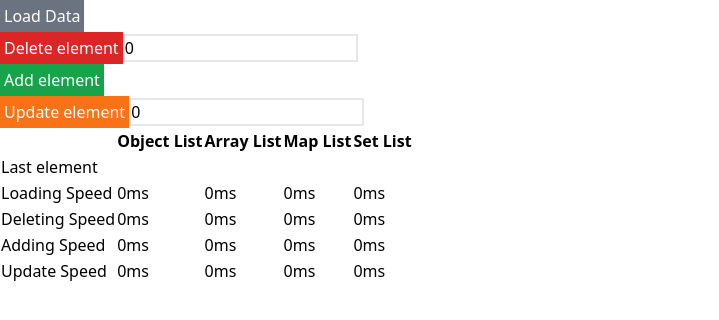
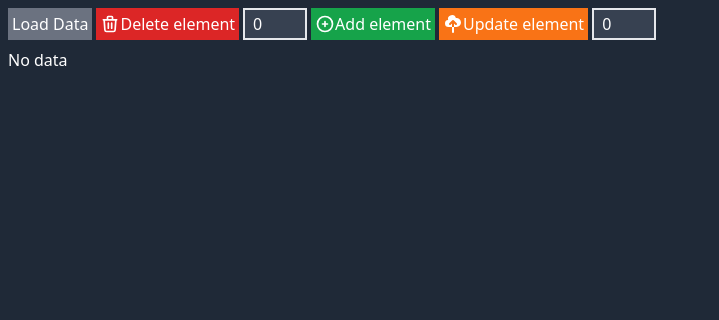
Before and after one commit to rogerioasj/list-speed-test, a React (Vite) app: page / in a window 1280 px wide. Shown: the top 320 px of the page, without its empty margins (0-719 px from the left). Built offline with nearby package versions, Linux system fonts and the light colour scheme.

Commit message:
css styling and document formating

```diff
--- a/index.html
+++ b/index.html
@@ -4,7 +4,7 @@
     <meta charset="UTF-8" />
     <link rel="icon" type="image/svg+xml" href="/vite.svg" />
     <meta name="viewport" content="width=device-width, initial-scale=1.0" />
-    <title>Vite + React + TS</title>
+    <title>Lists Performance Test</title>
   </head>
   <body>
     <div id="root"></div>
--- a/src/App.tsx
+++ b/src/App.tsx
@@ -1,40 +1,57 @@
-import { useState, useRef } from 'react'
+import { useState, useRef } from "react";
 
 function App() {
+  const [data, setData] = useState<ListItem[]>();
 
-  const [data, setData] = useState<ListItem[]>()
+  const [objectList, setObjectList] = useState<any>();
+  const [arrayList, setArrayList] = useState<ListItem[]>([]);
+  const [mapList, setMapList] = useState(new Map());
+  const [setList, setSetList] = useState(new Set<ListItem>());
 
-  const [objectList, setObjectList] = useState<any>()
-  const [arrayList, setArrayList] = useState<ListItem[]>([])
-  const [mapList, setMapList] = useState(new Map())
-  const [setList, setSetList] = useState(new Set<ListItem>())
+  const [objectListPerformance, setObjectListPerformance] =
+    useState<ListPerformance>({
+      loading: 0,
+      deleting: 0,
+      adding: 0,
+      updating: 0,
+    });
+  const [arrayListPerformance, setArrayListPerformance] =
+    useState<ListPerformance>({
+      loading: 0,
+      deleting: 0,
+      adding: 0,
+      updating: 0,
+    });
+  const [mapListPerformance, setMapListPerformance] = useState<ListPerformance>(
+    { loading: 0, deleting: 0, adding: 0, updating: 0 }
+  );
+  const [setListPerformance, setSetListPerformance] = useState<ListPerformance>(
+    { loading: 0, deleting: 0, adding: 0, updating: 0 }
+  );
 
-  const [objectListPerformance, setObjectListPerformance] = useState<ListPerformance>({loading: 0, deleting: 0, adding: 0, updating: 0})
-  const [arrayListPerformance, setArrayListPerformance] = useState<ListPerformance>({loading: 0, deleting: 0, adding: 0, updating: 0})
-  const [mapListPerformance, setMapListPerformance] = useState<ListPerformance>({loading: 0, deleting: 0, adding: 0, updating: 0})
-  const [setListPerformance, setSetListPerformance] = useState<ListPerformance>({loading: 0, deleting: 0, adding: 0, updating: 0})
-
-  const indexToDeleteInput = useRef<HTMLInputElement>(null)
-  const indexToUpdateInput = useRef<HTMLInputElement>(null)
+  const indexToDeleteInput = useRef<HTMLInputElement>(null);
+  const indexToUpdateInput = useRef<HTMLInputElement>(null);
 
   type ListItem = {
-    id: number,
-    name: string,
-    age: number,
-    isMarried: boolean,
-    children: [{
-      id: number,
-      name: string,
-      age: number,
-    }]
+    id: number;
+    name: string;
+    age: number;
+    isMarried: boolean;
+    children: [
+      {
+        id: number;
+        name: string;
+        age: number;
       }
+    ];
+  };
 
   type ListPerformance = {
-    loading: number,
-    deleting: number,
-    adding: number,
-    updating: number
-  }
+    loading: number;
+    deleting: number;
+    adding: number;
+    updating: number;
+  };
 
   /**
    * Returns the difference between the current and last performance
@@ -43,80 +60,82 @@ function App() {
    * @return {number}
    */
   function measurePerformance(currentPerformance: number): number {
-    const elapsedTime = performance.now() - currentPerformance
-    return Number(elapsedTime.toFixed(3))
+    const elapsedTime = performance.now() - currentPerformance;
+    return Number(elapsedTime.toFixed(3));
   }
 
   /**
    * Fetches the data from the API
    */
   async function getDataFromAPI() {
-    const response = await fetch('https://api.json-generator.com/templates/rMum_X1PMGd_/data', {
-      method: 'POST',
+    const response = await fetch(
+      "https://api.json-generator.com/templates/rMum_X1PMGd_/data",
+      {
+        method: "POST",
         headers: {
-        'Content-Type': 'application/json',
-        'Authorization': 'bearer agllzvqap4yzzjf8w5t19wexqawhvla5u0h0poif'
+          "Content-Type": "application/json",
+          Authorization: "bearer agllzvqap4yzzjf8w5t19wexqawhvla5u0h0poif",
+        },
       }
-    })
+    );
 
-    const apiData: ListItem[] = await response.json()
-    if (!apiData || apiData.length === 0)
-      return
+    const apiData: ListItem[] = await response.json();
+    if (!apiData || apiData.length === 0) return;
 
     {
-      const start = performance.now()
-      apiData.forEach(item => {
+      const start = performance.now();
+      apiData.forEach((item) => {
         setObjectList((prevState: any) => {
           return {
             ...prevState,
-            [item.id]: item
-          }
-        })
-      })
-      setObjectListPerformance(prevState => {
-        prevState.loading = measurePerformance(start)
-        return prevState
-      })
-    }
-
-    {
-      const start = performance.now()
-      apiData.forEach(item => {
-        setArrayList((prevState) => [...prevState, item])
-      })
-      setArrayListPerformance(prevState => {
-        prevState.loading = measurePerformance(start)
-        return prevState
-      })
-    }
-
-    {
-      const start = performance.now()
-      apiData.forEach(item => {
-        setMapList((prevState) => {
-          return new Map(prevState).set(item.id, item)
-        })
-      })
-      setMapListPerformance(prevState => {
-        prevState.loading = measurePerformance(start)
-        return prevState
+            [item.id]: item,
+          };
+        });
+      });
+      setObjectListPerformance((prevState) => {
+        prevState.loading = measurePerformance(start);
+        return prevState;
       });
     }
 
     {
-      const start = performance.now()
-      apiData.forEach(item => {
-        setSetList((prevState) => {
-          return new Set(prevState).add(item)
-        })
-      })
-      setSetListPerformance(prevState => {
-        prevState.loading = measurePerformance(start)
-        return prevState
-      })
+      const start = performance.now();
+      apiData.forEach((item) => {
+        setArrayList((prevState) => [...prevState, item]);
+      });
+      setArrayListPerformance((prevState) => {
+        prevState.loading = measurePerformance(start);
+        return prevState;
+      });
     }
 
-    setData(apiData)
+    {
+      const start = performance.now();
+      apiData.forEach((item) => {
+        setMapList((prevState) => {
+          return new Map(prevState).set(item.id, item);
+        });
+      });
+      setMapListPerformance((prevState) => {
+        prevState.loading = measurePerformance(start);
+        return prevState;
+      });
+    }
+
+    {
+      const start = performance.now();
+      apiData.forEach((item) => {
+        setSetList((prevState) => {
+          return new Set(prevState).add(item);
+        });
+      });
+      setSetListPerformance((prevState) => {
+        prevState.loading = measurePerformance(start);
+        return prevState;
+      });
+    }
+
+    setData(apiData);
   }
 
   /**
@@ -124,70 +143,70 @@ function App() {
    *
    */
   function deleteItem() {
-    if (!data || data.length === 0)
-      return
+    if (!data || data.length === 0) return;
 
-    const index = (indexToDeleteInput.current ? indexToDeleteInput.current.value : 0) as number
+    const index = (
+      indexToDeleteInput.current ? indexToDeleteInput.current.value : 0
+    ) as number;
 
-    if (index < 0 || index >= data.length)
-      return
+    if (index < 0 || index >= data.length) return;
 
-    const item = data[index]
+    const item = data[index];
 
     {
-      const start = performance.now()
+      const start = performance.now();
       setObjectList((prevState: any) => {
-        delete prevState[item.id]
+        delete prevState[item.id];
         return {
-          ...prevState
-        }
-      })
-      setObjectListPerformance(prevState => {
-        prevState.deleting = measurePerformance(start)
-        return prevState
-      })
+          ...prevState,
+        };
+      });
+      setObjectListPerformance((prevState) => {
+        prevState.deleting = measurePerformance(start);
+        return prevState;
+      });
     }
 
     {
-      const start = performance.now()
+      const start = performance.now();
       setArrayList((prevState) => {
-        prevState.splice(index, 1)
-        return [...prevState]
-      })
-      setArrayListPerformance(prevState => {
-        prevState.deleting = measurePerformance(start)
-        return prevState
-      })
+        prevState.splice(index, 1);
+        return [...prevState];
+      });
+      setArrayListPerformance((prevState) => {
+        prevState.deleting = measurePerformance(start);
+        return prevState;
+      });
     }
 
     {
-      const start = performance.now()
+      const start = performance.now();
       setMapList((prevState) => {
-        prevState.delete(item.id)
-        return new Map(prevState)
-      })
-      setMapListPerformance(prevState => {
-        prevState.deleting = measurePerformance(start)
-        return prevState
-      })
+        prevState.delete(item.id);
+        return new Map(prevState);
+      });
+      setMapListPerformance((prevState) => {
+        prevState.deleting = measurePerformance(start);
+        return prevState;
+      });
     }
 
     {
-      const start = performance.now()
+      const start = performance.now();
       setSetList((prevState) => {
-        prevState.delete(item)
-        return new Set(prevState)
-      })
-      setSetListPerformance(prevState => {
-        prevState.deleting = measurePerformance(start)
-        return prevState
-      })
+        prevState.delete(item);
+        return new Set(prevState);
+      });
+      setSetListPerformance((prevState) => {
+        prevState.deleting = measurePerformance(start);
+        return prevState;
+      });
     }
 
     setData((prevState) => {
-      prevState!.splice(index, 1)
-      return [...prevState!]
-    })
+      prevState!.splice(index, 1);
+      return [...prevState!];
+    });
   }
 
   /**
@@ -195,71 +214,71 @@ function App() {
    *
    */
   function addItem() {
-    if (!data || data.length === 0)
-      return
+    if (!data || data.length === 0) return;
 
-    const item = data[data.length - 1]
+    const item = data[data.length - 1];
     const newItem: ListItem = {
       id: item.id + 1,
       name: `${item.name}-new`,
       age: item.age + 1,
       isMarried: !item.isMarried,
-      children: [{
+      children: [
+        {
           id: item.children[0].id + 1,
           name: `${item.children[0].name}-new`,
           age: item.children[0].age + 1,
-      }]
+        },
+      ],
+    };
+
+    {
+      const start = performance.now();
+      setObjectList((prevState: any) => {
+        return {
+          ...prevState,
+          [newItem.id]: newItem,
+        };
+      });
+      setObjectListPerformance((prevState) => {
+        prevState.adding = measurePerformance(start);
+        return prevState;
+      });
     }
 
     {
-      const start = performance.now()
-      setObjectList((prevState: any) => {
-        return {
-          ...prevState,
-          [newItem.id]: newItem
-        }
-      })
-      setObjectListPerformance(prevState => {
-        prevState.adding = measurePerformance(start)
-        return prevState
-      })
+      const start = performance.now();
+      setArrayList((prevState) => [...prevState, newItem]);
+      setArrayListPerformance((prevState) => {
+        prevState.adding = measurePerformance(start);
+        return prevState;
+      });
     }
 
     {
-      const start = performance.now()
-      setArrayList((prevState) => [...prevState, newItem])
-      setArrayListPerformance(prevState => {
-        prevState.adding = measurePerformance(start)
-        return prevState
-      })
+      const start = performance.now();
+      setMapList((prevState) => {
+        return new Map(prevState).set(newItem.id, newItem);
+      });
+      setMapListPerformance((prevState) => {
+        prevState.adding = measurePerformance(start);
+        return prevState;
+      });
     }
 
     {
-      const start = performance.now()
-      setMapList((prevState) => {
-        return new Map(prevState).set(newItem.id, newItem)
-      })
-      setMapListPerformance(prevState => {
-        prevState.adding = measurePerformance(start)
-        return prevState
-      })
-    }
-
-    {
-      const start = performance.now()
+      const start = performance.now();
       setSetList((prevState) => {
-        return new Set(prevState).add(newItem)
-      }
-      )
-      setSetListPerformance(prevState => {
-        prevState.adding = measurePerformance(start)
-        return prevState
-      })
+        return new Set(prevState).add(newItem);
+      });
+      setSetListPerformance((prevState) => {
+        prevState.adding = measurePerformance(start);
+        return prevState;
+      });
     }
 
     setData((prevState) => {
-      return [...prevState!, newItem]
-    })
+      return [...prevState!, newItem];
+    });
   }
 
   /**
@@ -267,80 +286,157 @@ function App() {
    *
    */
   function updateItem() {
-    if (!data || data.length === 0)
-      return
+    if (!data || data.length === 0) return;
 
-    const index = (indexToUpdateInput.current ? indexToUpdateInput.current.value : 0) as number
+    const index = (
+      indexToUpdateInput.current ? indexToUpdateInput.current.value : 0
+    ) as number;
 
-    if (index < 0 || index >= data.length)
-      return
+    if (index < 0 || index >= data.length) return;
 
-    const item = data[index]
+    const item = data[index];
 
     {
-      const start = performance.now()
+      const start = performance.now();
       setObjectList((prevState: any) => {
-        prevState[item.id].name = `${item.name}-updated`
+        prevState[item.id].name = `${item.name}-updated`;
         return {
-          ...prevState
-        }
-      })
-      setObjectListPerformance(prevState => {
-        prevState.updating = measurePerformance(start)
-        return prevState
-      })
+          ...prevState,
+        };
+      });
+      setObjectListPerformance((prevState) => {
+        prevState.updating = measurePerformance(start);
+        return prevState;
+      });
     }
 
     {
-      const start = performance.now()
+      const start = performance.now();
       setArrayList((prevState) => {
-        prevState[index].name = `${item.name}-updated`
-        return [...prevState]
-      })
-      setArrayListPerformance(prevState => {
-        prevState.updating = measurePerformance(start)
-        return prevState
-      })
+        prevState[index].name = `${item.name}-updated`;
+        return [...prevState];
+      });
+      setArrayListPerformance((prevState) => {
+        prevState.updating = measurePerformance(start);
+        return prevState;
+      });
     }
 
     {
-      const start = performance.now()
+      const start = performance.now();
       setMapList((prevState) => {
         prevState.set(item.id, {
           ...prevState.get(item.id),
-          name: `${item.name}-updated`
-        })
-        return new Map(prevState)
-      })
-      setMapListPerformance(prevState => {
-        prevState.updating = measurePerformance(start)
-        return prevState
-      })
+          name: `${item.name}-updated`,
+        });
+        return new Map(prevState);
+      });
+      setMapListPerformance((prevState) => {
+        prevState.updating = measurePerformance(start);
+        return prevState;
+      });
     }
 
     {
-      const start = performance.now()
+      const start = performance.now();
       setSetList((prevState: Set<ListItem>) => {
-        [...prevState][index].name = `${item.name}-updated`
-        return new Set(prevState)
-      })
-      setSetListPerformance(prevState => {
-        prevState.updating = measurePerformance(start)
-        return prevState
-      })
+        [...prevState][index].name = `${item.name}-updated`;
+        return new Set(prevState);
+      });
+      setSetListPerformance((prevState) => {
+        prevState.updating = measurePerformance(start);
+        return prevState;
+      });
     }
   }
 
   return (
     <>
-      <button onClick={getDataFromAPI} className="bg-gray-500 text-center text-white py-1 pl-1 pr-1">Load Data {data ? "(" + data?.length + ")" : ""}</button><br />
-      <button onClick={() => deleteItem()} className="bg-red-600 text-center text-white py-1 pl-1 pr-1">Delete element</button><input className="border-2" type="number" ref={indexToDeleteInput} id="indexToDeleteInput" defaultValue={0} /><br />
-      <button onClick={() => addItem()} className="bg-green-600 text-center text-white py-1 pl-1 pr-1">Add element</button><br />
-      <button onClick={() => updateItem()} className="bg-orange-500 text-center text-white py-1 pl-1 pr-1">Update element</button><input className="border-2" type="number" ref={indexToUpdateInput} id="indexToUpdateInput" defaultValue={0} /> <br />
-      <table>
+      <div className="flex content-center pl-2 py-2">
+        <button
+          onClick={getDataFromAPI}
+          className="bg-gray-500 flex items-center"
+        >
+          Load Data {data ? "(" + data?.length + ")" : ""}
+        </button>
+        <button
+          onClick={() => deleteItem()}
+          className="bg-red-600 flex items-center"
+        >
+          <svg
+            xmlns="http://www.w3.org/2000/svg"
+            className="h-5 w-5"
+            fill="none"
+            viewBox="0 0 24 24"
+            stroke="currentColor"
+            strokeWidth={2}
+          >
+            <path
+              strokeLinecap="round"
+              strokeLinejoin="round"
+              d="M19 7l-.867 12.142A2 2 0 0116.138 21H7.862a2 2 0 01-1.995-1.858L5 7m5 4v6m4-6v6m1-10V4a1 1 0 00-1-1h-4a1 1 0 00-1 1v3M4 7h16"
+            />
+          </svg>
+          Delete element
+        </button>
+        <input
+          className="bg-gray-700 pl-2 text-left border-2 mr-1 w-16"
+          type="number"
+          ref={indexToDeleteInput}
+          id="indexToDeleteInput"
+          value={data ? data?.length - 1 : 0}
+        />
+        <br />
+        <button
+          onClick={() => addItem()}
+          className="bg-green-600 flex items-center"
+        >
+          <svg
+            xmlns="http://www.w3.org/2000/svg"
+            className="h-5 w-5"
+            fill="none"
+            viewBox="0 0 24 24"
+            stroke="currentColor"
+            strokeWidth={2}
+          >
+            <path
+              strokeLinecap="round"
+              strokeLinejoin="round"
+              d="M12 9v3m0 0v3m0-3h3m-3 0H9m12 0a9 9 0 11-18 0 9 9 0 0118 0z"
+            />
+          </svg>
+          Add element
+        </button>
+        <br />
+        <button
+          onClick={() => updateItem()}
+          className="bg-orange-500 flex items-center"
+        >
+          <svg
+            xmlns="http://www.w3.org/2000/svg"
+            className="h-5 w-5"
+            viewBox="0 0 20 20"
+            fill="currentColor"
+          >
+            <path d="M5.5 13a3.5 3.5 0 01-.369-6.98 4 4 0 117.753-1.977A4.5 4.5 0 1113.5 13H11V9.413l1.293 1.293a1 1 0 001.414-1.414l-3-3a1 1 0 00-1.414 0l-3 3a1 1 0 001.414 1.414L9 9.414V13H5.5z" />
+            <path d="M9 13h2v5a1 1 0 11-2 0v-5z" />
+          </svg>
+          Update element
+        </button>
+        <input
+          className="bg-gray-700 pl-2 text-left border-2 mr-1 w-16"
+          type="number"
+          ref={indexToUpdateInput}
+          id="indexToUpdateInput"
+          value={data ? data?.length - 1 : 0}
+        />
+        <br />
+      </div>
+      {data &&
+        <table className="table-fixed bg-gray-700 text-gray-300 ml-2 mr-2">
           <thead>
-          <tr>
-            <th></th>
+            <tr className="border-b-2 border-gray-500">
+              <th className="w-28"></th>
               <th>Object List</th>
               <th>Array List</th>
               <th>Map List</th>
@@ -348,36 +444,46 @@ function App() {
             </tr>
           </thead>
           <tbody>
-          <tr>
-            <td>Last element</td>
-            <td>{data ? JSON.stringify(objectList[Object.keys(objectList)[data.length - 1]]) : ""}</td>
+            <tr className="border-b-2 border-gray-500">
+              <td className="font-bold pl-1">Last element</td>
+              <td>
+                {data
+                  ? JSON.stringify(
+                      objectList[Object.keys(objectList)[data.length - 1]]
+                    )
+                  : ""}
+              </td>
               <td>{data ? JSON.stringify(arrayList[data.length - 1]) : ""}</td>
-            <td>{data ? JSON.stringify(mapList.get(data[data.length - 1].id)) : ""}</td>
+              <td>
+                {data
+                  ? JSON.stringify(mapList.get(data[data.length - 1].id))
+                  : ""}
+              </td>
               <td>{data ? JSON.stringify([...setList][data.length - 1]) : ""}</td>
             </tr>
-          <tr>
-            <td>Loading Speed</td>
+            <tr className="border-b-2 border-gray-500">
+              <td className="font-bold pl-1">Loading Performance</td>
               <td>{objectListPerformance.loading || 0}ms</td>
               <td>{arrayListPerformance.loading || 0}ms</td>
               <td>{mapListPerformance.loading || 0}ms</td>
               <td>{setListPerformance.loading || 0}ms</td>
             </tr>
-          <tr>
-            <td>Deleting Speed</td>
+            <tr className="border-b-2 border-gray-500">
+              <td className="font-bold pl-1">Deleting Performance</td>
               <td>{objectListPerformance.deleting || 0}ms</td>
               <td>{arrayListPerformance.deleting || 0}ms</td>
               <td>{mapListPerformance.deleting || 0}ms</td>
               <td>{setListPerformance.deleting || 0}ms</td>
             </tr>
-          <tr>
-            <td>Adding Speed</td>
+            <tr className="border-b-2 border-gray-500">
+              <td className="font-bold pl-1">Adding Performance</td>
               <td>{objectListPerformance.adding || 0}ms</td>
               <td>{arrayListPerformance.adding || 0}ms</td>
               <td>{mapListPerformance.adding || 0}ms</td>
               <td>{setListPerformance.adding || 0}ms</td>
             </tr>
-          <tr>
-            <td>Update Speed</td>
+            <tr className="border-b-2 border-gray-500">
+              <td className="font-bold pl-1">Update Performance</td>
               <td>{objectListPerformance.updating || 0}ms</td>
               <td>{arrayListPerformance.updating || 0}ms</td>
               <td>{mapListPerformance.updating || 0}ms</td>
@@ -385,8 +491,10 @@ function App() {
             </tr>
           </tbody>
         </table>
+      }
+      {!data && <div className="pl-2 text-left">No data</div>}
     </>
-  )
+  );
 }
 
-export default App
+export default App;
--- a/src/index.css
+++ b/src/index.css
@@ -1,3 +1,11 @@
 @tailwind base;
 @tailwind components;
 @tailwind utilities;
+
+body {
+  @apply bg-gray-800 text-white;
+}
+
+body button {
+  @apply py-1 pl-1 pr-1 mr-1;
+}
```
Lines whose indentation alone changed are shown as unchanged.
